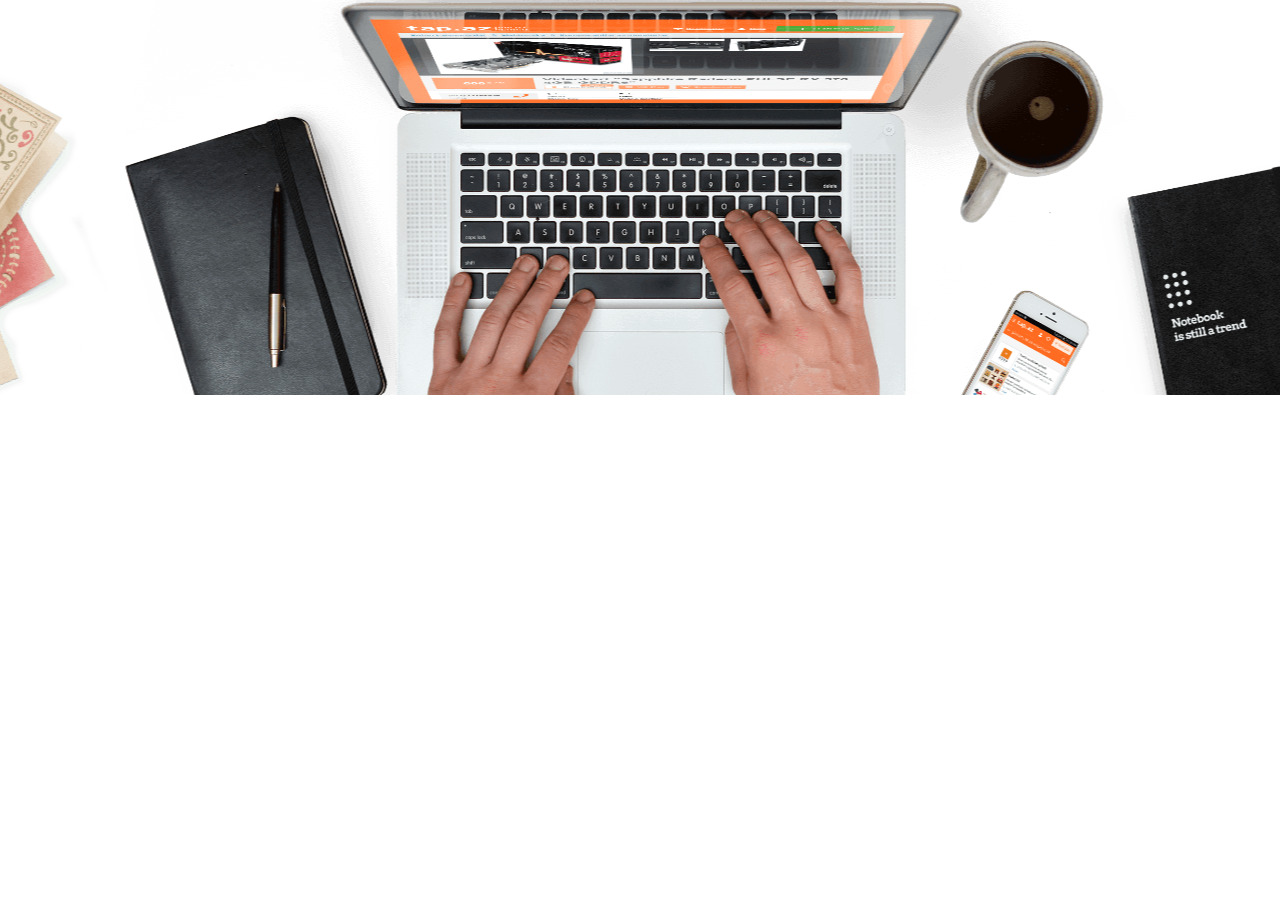
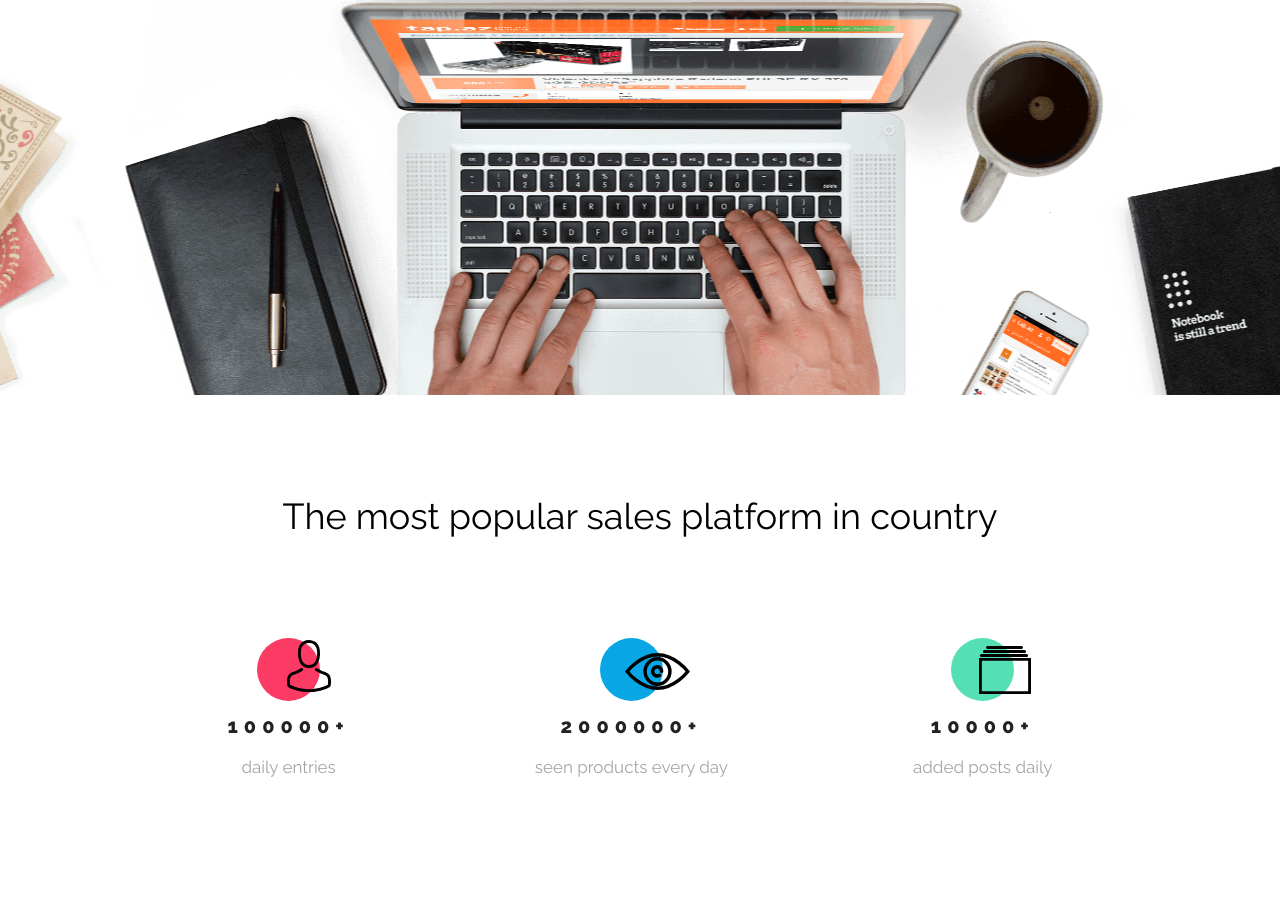
Before and after one commit to Lulily13/BestShop, a plain HTML site: page index.html in a window 1280 px wide. Shown: the part 517-1415 px from the top of the page. Before the commit the page ends 912 px from the top, so only its background shows below. Drawn offline with nearby package versions, Linux system fonts and the light colour scheme.

Commit message:
Added elements to stats section and styled them

```diff
--- a/css/style.css
+++ b/css/style.css
@@ -13,6 +13,7 @@
     --font-weight-light: 300;
     --font-weight-semibold: 600;
     --font-weight-bold: 700;
+    --font-weight-extrabold: 800;
     --standard-font-size: 16px;
 }
 
@@ -118,3 +119,100 @@ h1 {
 .opening-section > a:hover {
     cursor: pointer;
 }
+
+.stats {
+    display: flex;
+    justify-content: center;
+    align-items: center;
+    flex-direction: column;
+    background-color: var(--color-white,white);
+}
+
+h2 {
+    font-family: var(--Raleway-font,sans-serif);
+    font-size: 36px;
+    line-height: 42px;
+    color: var(--color-black,black);
+    letter-spacing: 0;
+    margin: 100px 0 101px 0;
+}
+
+.stats__container {
+    display: flex;
+    justify-content: center;
+    align-items: center;
+    margin: 0 0 121px 0;
+}
+
+.stats__container__box {
+    display: flex;
+    flex-direction: column;
+    justify-content: center;
+    align-items: center;
+}
+
+.box--daily-entries {
+    margin: 0 185px 0 0;
+}
+
+.box--seen-products {
+    margin: 0 185px 0 0;
+}
+
+.box--added-posts {
+
+}
+
+.circle {
+    height: 63px;
+    width: 63px;
+    border-radius: 50%;
+    position: relative;
+    margin: 0 0 13px 0;
+}
+
+.circle--one {
+    background-color: var(--color-redish,#FB3B64);
+}
+
+.circle--two {
+    background-color: var(--color-primary,#08A6E4);
+}
+
+.circle--three {
+    background-color: var(--color-green,#55DFB4);
+}
+
+.number {
+    font-family: var(--Raleway-font,sans-serif);
+    font-weight: var(--font-weight-extrabold,800);
+    font-size: 20px;
+    line-height: 24px;
+    letter-spacing: 6px;
+    margin: 0 0 19px 0;
+}
+
+.box__description {
+    font-family: var(--Raleway-font,sans-serif);
+    font-size: 17px;
+    line-height: 20px;
+    color: var(--color-grey,#A5A5A5);
+}
+
+.icon1 {
+    position: absolute;
+    top: 2px;
+    left: 30px;
+}
+
+.icon2 {
+    position: absolute;
+    top: 15px;
+    left: 25px;
+}
+
+.icon3 {
+    position: absolute;
+    top: 8px;
+    left: 28px;
+}
--- a/index.html
+++ b/index.html
@@ -28,5 +28,31 @@
         <p>Open shop on our platform and increase your sales</p>
         <a href="#">Open your shop</a>
     </section>
+    <section class="stats">
+        <h2>The most popular sales platform in country</h2>
+        <div class="stats__container">
+            <div class="stats__container__box box--daily-entries">
+                <div class="circle circle--one">
+                    <img class="icon1" src="assets/Person.svg">
+                </div>
+                <span class="number">100000+</span>
+                <span class="box__description">daily entries</span>
+            </div>
+            <div class="stats__container__box box--seen-products">
+                <div class="circle circle--two">
+                    <img class="icon2" src="assets/Eye.svg">
+                </div>
+                <span class="number">2000000+</span>
+                <span class="box__description">seen products every day</span>
+            </div>
+            <div class="stats__container__box box--added-posts">
+                <div class="circle circle--three">
+                    <img class="icon3" src="assets/Catalog.svg">
+                </div>
+                <span class="number">10000+</span>
+                <span class="box__description">added posts daily</span>
+            </div>
+        </div>
+    </section>
 </body>
 </html>
```
